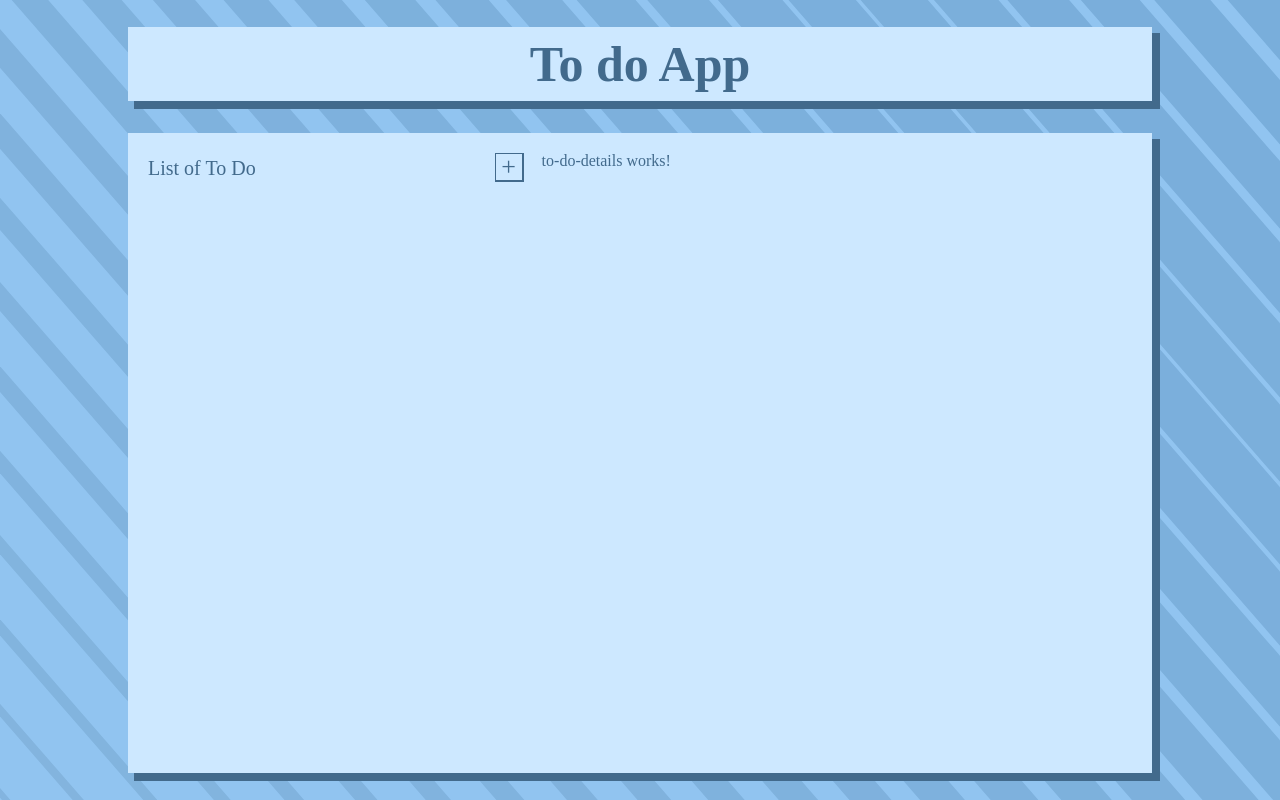
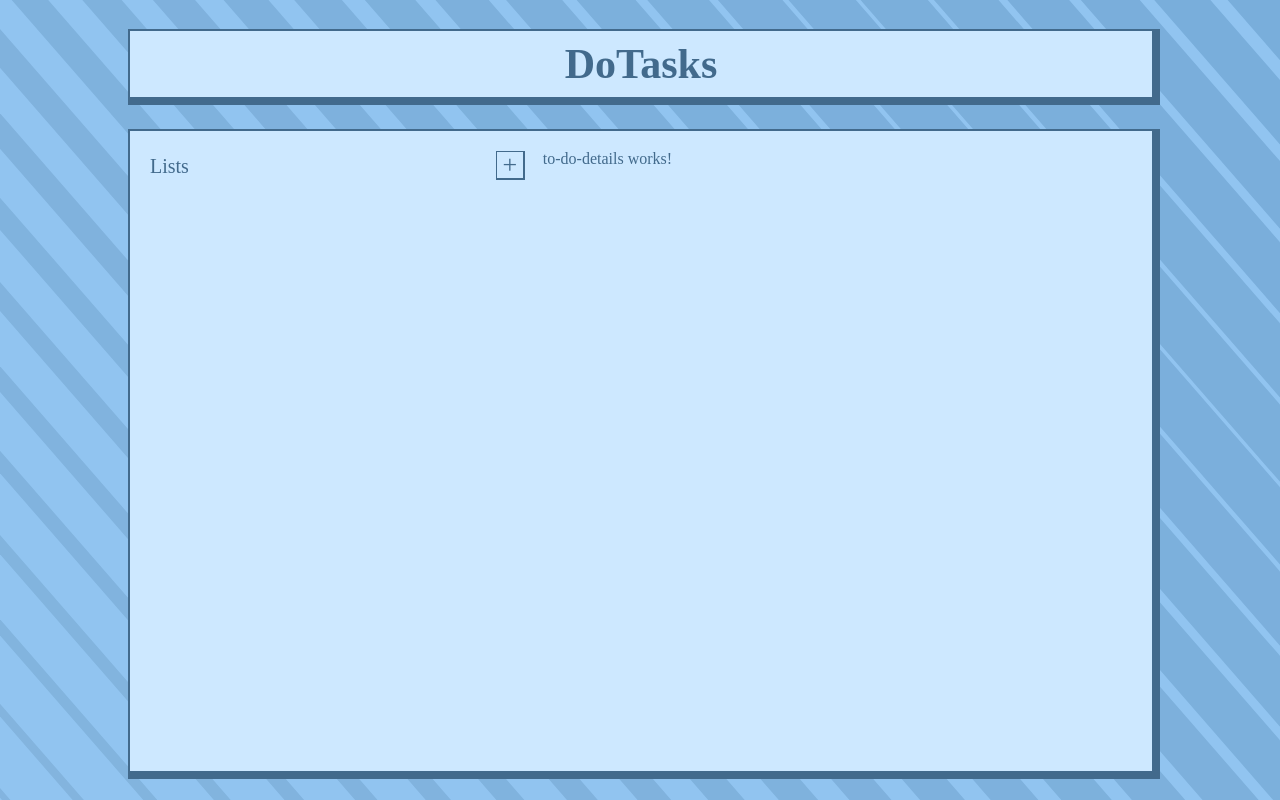
Before and after one commit to marcosbarbosa031/to-do-list, an Angular app: page / in a window 1280 px wide. Built offline with nearby package versions, Linux system fonts and the light colour scheme.

Commit message:
Implementing to do list cards

```diff
--- a/src/app/components/to-do-list/to-do-list.component.html
+++ b/src/app/components/to-do-list/to-do-list.component.html
@@ -1,13 +1,24 @@
 <div class="to-do-list">
   <div class="to-do-list__header">
     <div class="to-do-list__title">{{ title }}</div>
-    <div class="to-do-list__add-btn">+</div>
+    <div
+      class="to-do-list__btn"
+      (click)="addList()"
+      >+</div>
   </div>
   <div class="to-do-list__container">
-    <div class="to-do-list__card">
-      <div class="to-do-list__title">
+    <div
+      class="to-do-list__card"
+      *ngFor="let list of toDoList"
+    >
+      <div class="to-do-list__card__title">
+        {{ list.title }}
+      </div>
 
-      </div>
+      <div
+      class="to-do-list__btn"
+      (click)="removeList()"
+      >-</div>
     </div>
   </div>
 </div>
--- a/src/app/components/to-do-list/to-do-list.component.scss
+++ b/src/app/components/to-do-list/to-do-list.component.scss
@@ -14,7 +14,7 @@
     font-size: 20px;
   }
 
-  &__add-btn {
+  &__btn {
     float: right;
     margin: 0 0 0 auto;
     width: 26px;
@@ -25,17 +25,16 @@
     border-top: 1px solid #426a8c;
     border-left: 1px solid #426a8c;
     box-shadow: 1px 1px 0px 1px #426a8c;
-    cursor: pointer;
     user-select: none;
   }
 
-  &__add-btn:hover {
+  &__btn:hover {
     border-bottom: 1px solid #426a8c;
     border-right: 1px solid #426a8c;
     box-shadow: inset 0.5px 0.5px 0px 0.5px #426a8c;
   }
 
-  &__add-btn:active {
+  &__btn:active {
     color: #cde8ff;
     background-color: #86b5de;
     border-top: none;
@@ -44,4 +43,22 @@
     border-right: 1px solid #86b5de;
     box-shadow: inset 0.5px 0.5px 0px 0.5px #86b5de;
   }
+
+  &__container {
+  }
+
+  &__card {
+    height: 42px;
+    padding: 10px;
+    margin: 20px 0px;
+    border: 1px solid #426a8c;
+    display: flex;
+    box-shadow: 1px 1px 0px 1px #426a8c;
+
+    &__title {
+      float: left;
+      margin: auto 0;
+      font-size: 16px;
+    }
+  }
 }
--- a/src/app/components/to-do-list/to-do-list.component.ts
+++ b/src/app/components/to-do-list/to-do-list.component.ts
@@ -1,4 +1,5 @@
 import { Component, OnInit } from '@angular/core';
+import { ToDoListType } from './to-do-list.types';
 
 @Component({
   selector: 'app-to-do-list',
@@ -6,11 +7,27 @@
   styleUrls: ['./to-do-list.component.scss']
 })
 export class ToDoListComponent implements OnInit {
-  title = 'List of To Do';
+  title = 'Lists';
+  toDoList: ToDoListType[] = [];
 
   constructor() { }
 
   ngOnInit() {
   }
 
+  addList() {
+    const list: ToDoListType = {
+      id: this.toDoList.length + 1,
+      title: '',
+      description: '',
+      todos: []
+    };
+
+    this.toDoList.push(list);
+  }
+
+  removeList(id: number) {
+    this.toDoList.splice(id - 1, 1);
+  }
+
 }
--- a/src/app/page/to-do/to-do.component.scss
+++ b/src/app/page/to-do/to-do.component.scss
@@ -13,19 +13,23 @@
   margin: auto;
 
   &__title {
-    font-size: 50px;
+    font-size: 42px;
     font-weight: 600;
     padding: 12px 0px;
     text-align: center;
     margin-bottom: 32px;
     background-color: #cde8ff;
-    box-shadow: 7px 7px 0px 1px #426a8c;
+    border-top: 2px solid #426a8c;
+    border-left: 2px solid #426a8c;
+    box-shadow: 4px 4px 0px 4px #426a8c;
   }
 
   &__card {
     height: 600px;
     padding: 20px;
     background-color: #cde8ff;
-    box-shadow: 7px 7px 0px 1px #426a8c;
+    border-top: 2px solid #426a8c;
+    border-left: 2px solid #426a8c;
+    box-shadow: 4px 4px 0px 4px #426a8c;
   }
 }
--- a/src/app/page/to-do/to-do.component.ts
+++ b/src/app/page/to-do/to-do.component.ts
@@ -6,7 +6,7 @@
   styleUrls: ['./to-do.component.scss']
 })
 export class ToDoComponent implements OnInit {
-  title = 'To do App';
+  title = 'DoTasks';
 
   constructor() { }
 
```
